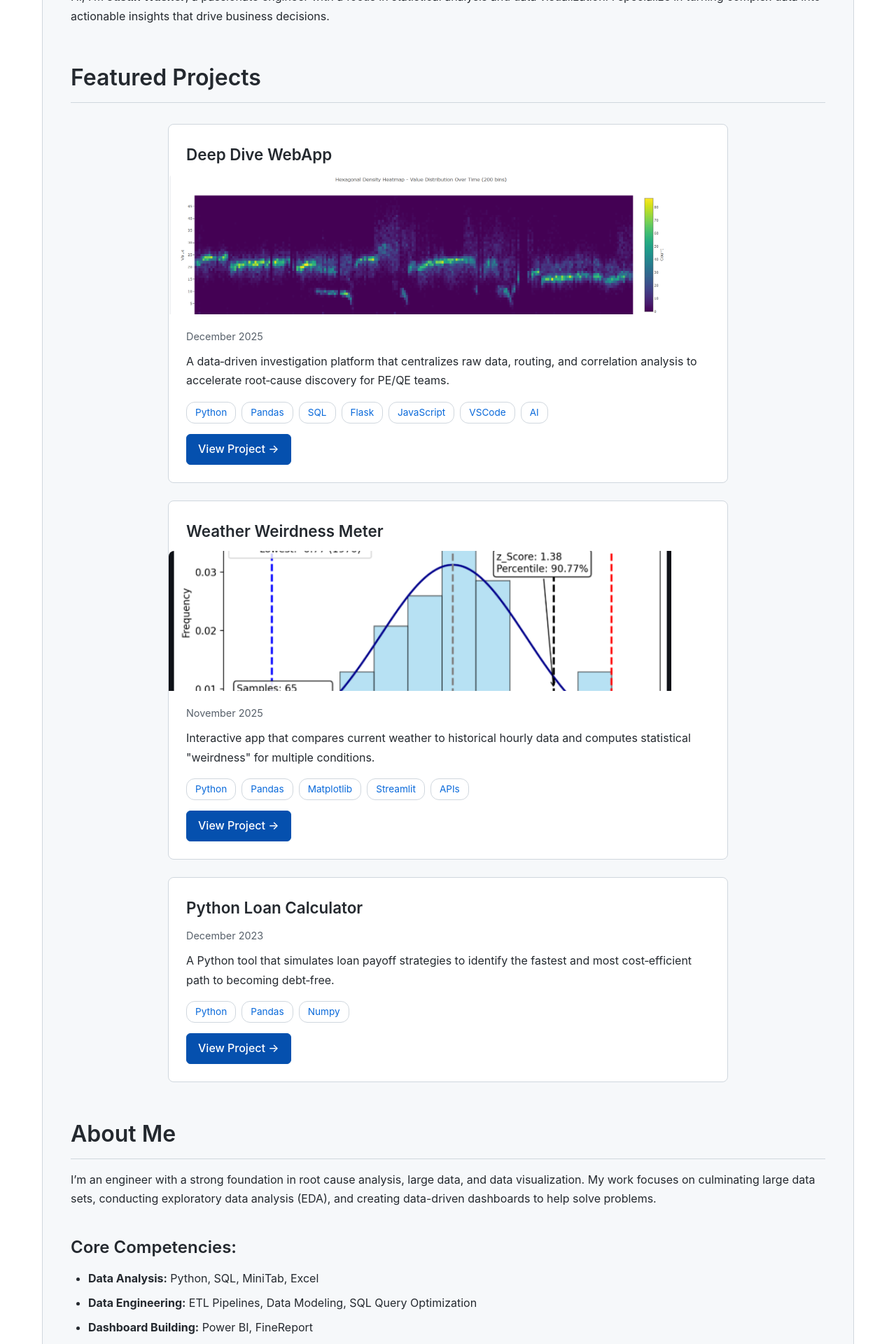
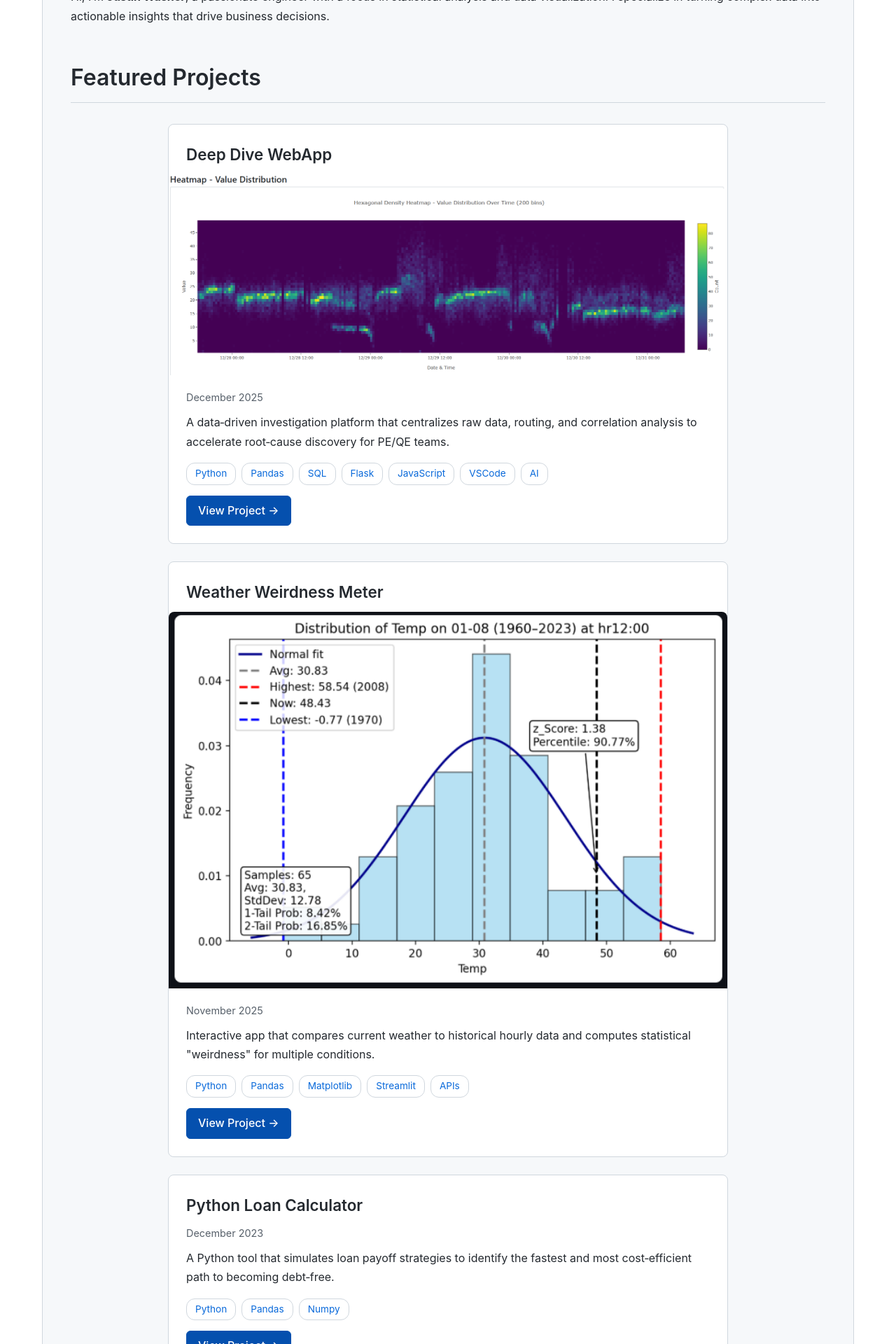
Before and after one commit to jdwasner/jdwasner.github.io, a Jekyll site: the page built from index.md, in a window 1280 px wide. Shown: the part 503-2423 px from the top of the page at 70% size. Built offline with Jekyll 4.4.1, drawn with Linux system fonts in a browser that asks for light colours.

Commit message:
Changed image fit to auto

```diff
--- a/assets/css/style.scss
+++ b/assets/css/style.scss
@@ -241,9 +241,8 @@ a:hover {
 }
 
 .project-card-image img {
-    width: 90%;
-    height: 200px;
-    object-fit: cover;
+    width: 100%;
+    height: auto;
     display: block;
     transition: transform 0.3s ease;
 }
```
